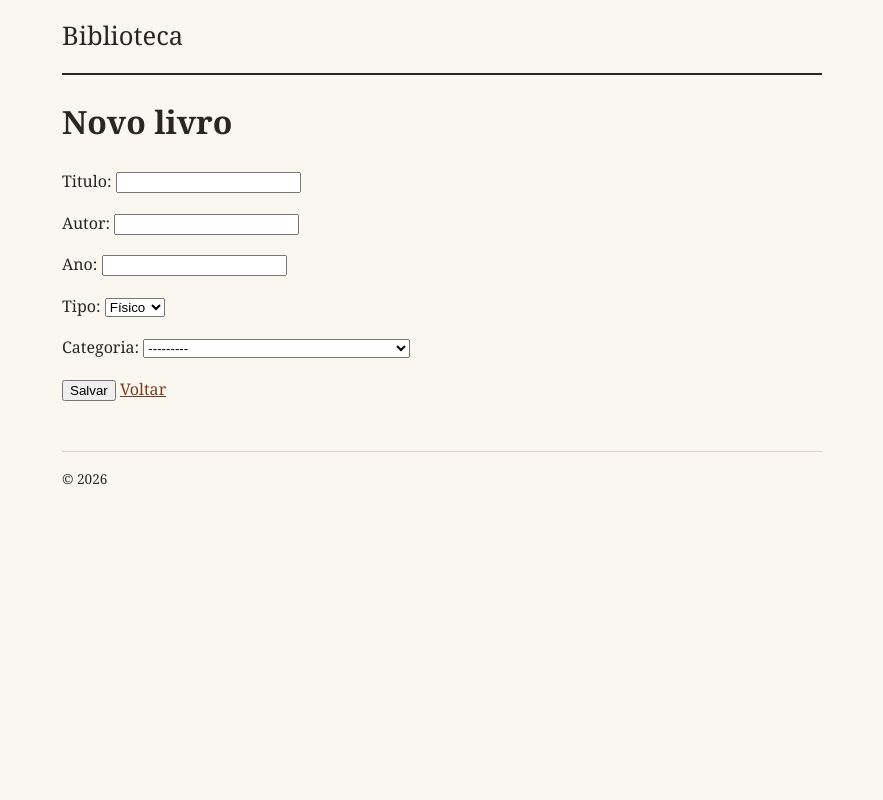
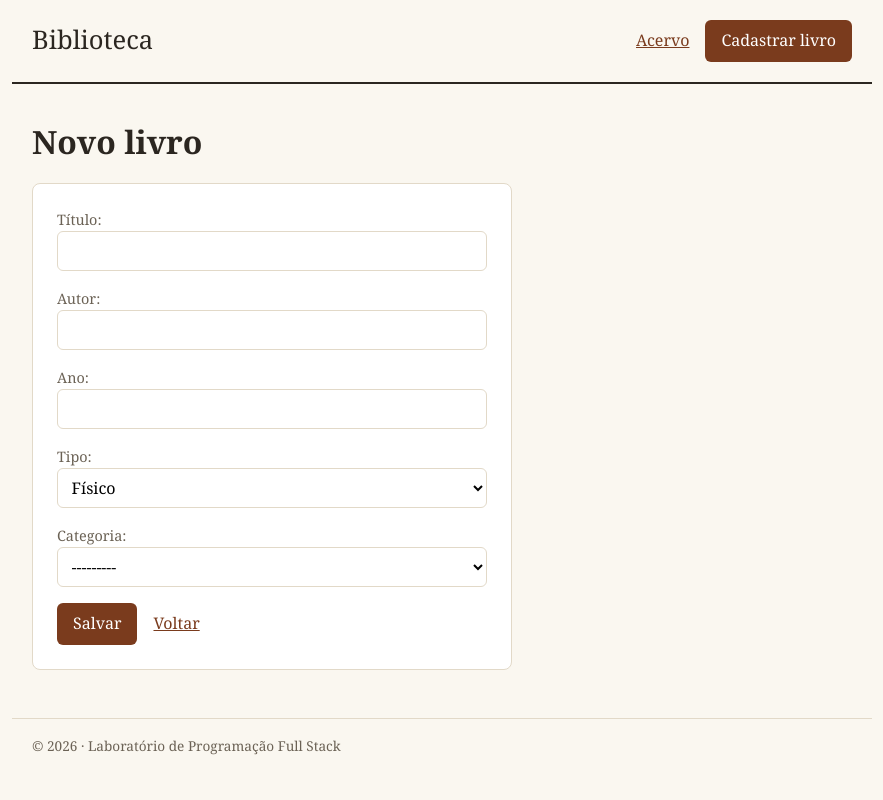
Before and after one commit to Oluisouza/biblioteca_fs_lab, a Django app: page /livros/novo/ in a window 1280 px wide. Shown: the whole page, without its empty margins (198-1081 px from the left). Run offline with Django 5.2, Linux system fonts and the light colour scheme.

Commit message:
Melhora layout com menu, fichas de livros e formulários estilizados

```diff
--- a/acervo/forms.py
+++ b/acervo/forms.py
@@ -3,6 +3,7 @@ from .models import Livro
 
 class LivroForm(forms.ModelForm):
     class Meta:
+        labels = {'titulo': 'Título'}
         model = Livro
         fields = ['titulo', 'autor', 'ano', 'tipo', 'categoria']
 
--- a/acervo/static/acervo/estilo.css
+++ b/acervo/static/acervo/estilo.css
@@ -1,26 +1,158 @@
+/* ---------- Variáveis: mude as cores num lugar só ---------- */
+:root {
+  --papel: #faf7f0;
+  --cartao: #ffffff;
+  --tinta: #2b2620;
+  --suave: #6b6255;
+  --linha: #e2d9c8;
+  --destaque: #7a3b1d;
+  --destaque-escuro: #5c2b14;
+}
+
+* { box-sizing: border-box; }
+
 body {
+  margin: 0;
   font-family: Georgia, "Times New Roman", serif;
-  max-width: 760px;
-  margin: 0 auto;
-  padding: 0 1rem;
-  color: #2b2620;
-  background: #faf7f0;
+  color: var(--tinta);
+  background: var(--papel);
   line-height: 1.6;
 }
-header {
+
+main, .topo, footer {
+  max-width: 860px;
+  margin: 0 auto;
+  padding: 0 1.25rem;
+}
+
+/* ---------- Cabeçalho ---------- */
+.topo {
+  display: flex;
+  justify-content: space-between;
+  align-items: center;
+  padding-top: 1.25rem;
+  padding-bottom: 1.25rem;
+  border-bottom: 2px solid var(--tinta);
+}
+.marca {
   font-size: 1.6rem;
-  padding: 1rem 0;
-  border-bottom: 2px solid #2b2620;
+  color: var(--tinta);
+  text-decoration: none;
 }
+nav { display: flex; gap: 1rem; align-items: center; }
+
+a { color: var(--destaque); }
+
+h1 { font-size: 2rem; margin: 2rem 0 1rem; }
+
+/* ---------- Botões ---------- */
+.botao, button {
+  display: inline-block;
+  padding: 0.5rem 1rem;
+  font: inherit;
+  color: #fff;
+  background: var(--destaque);
+  border: none;
+  border-radius: 6px;
+  text-decoration: none;
+  cursor: pointer;
+}
+.botao:hover, button:hover { background: var(--destaque-escuro); }
+
+/* ---------- Campos ---------- */
+input, select {
+  width: 100%;
+  height: 2.5rem;
+  padding: 0 0.6rem;
+  font: inherit;
+  background: var(--cartao);
+  border: 1px solid var(--linha);
+  border-radius: 6px;
+}
+input:focus, select:focus {
+  outline: 2px solid var(--destaque);
+  border-color: transparent;
+}
+label { display: block; font-size: 0.9rem; color: var(--suave); }
+
+/* ---------- Pesquisa ---------- */
+.busca {
+  display: grid;
+  grid-template-columns: 2fr 1fr 1.5fr;
+  gap: 0.75rem;
+  padding: 1rem;
+  background: var(--cartao);
+  border: 1px solid var(--linha);
+  border-radius: 8px;
+}
+.acoes { display: flex; gap: 1rem; align-items: center; }
+.busca .acoes { grid-column: 1 / -1; }
+
+.contagem { color: var(--suave); font-size: 0.9rem; }
+
+/* ---------- Lista de livros ---------- */
+.livros { list-style: none; padding: 0; margin: 0; }
+
+.ficha {
+  display: flex;
+  gap: 1rem;
+  padding: 1rem;
+  margin-bottom: 0.75rem;
+  background: var(--cartao);
+  border: 1px solid var(--linha);
+  border-radius: 8px;
+}
+.ficha h2 { font-size: 1.2rem; margin: 0; }
+.autor { margin: 0.1rem 0 0.5rem; color: var(--suave); }
+
+/* O código CDD em destaque, como a etiqueta na lombada do livro */
+.codigo {
+  flex-shrink: 0;
+  width: 3.5rem;
+  height: 3.5rem;
+  display: grid;
+  place-items: center;
+  font-weight: bold;
+  color: #fff;
+  background: var(--tinta);
+  border-radius: 6px;
+}
+
+.etiquetas { margin: 0; display: flex; flex-wrap: wrap; gap: 0.4rem; }
+.tag {
+  font-size: 0.8rem;
+  padding: 0.1rem 0.55rem;
+  background: var(--papel);
+  border: 1px solid var(--linha);
+  border-radius: 999px;
+}
+.tag-fisico { background: #efe3cf; }
+.tag-digital { background: #dbe8e4; }
+.tag-indisponivel { background: #f3d9d4; }
+
+.vazio { padding: 2rem; text-align: center; color: var(--suave); }
+
+/* ---------- Formulário de cadastro ---------- */
+.cartao {
+  padding: 1.5rem;
+  background: var(--cartao);
+  border: 1px solid var(--linha);
+  border-radius: 8px;
+}
+.formulario { max-width: 480px; }
+.formulario p { margin: 0 0 1rem; }
+.errorlist { color: #a12a1a; list-style: none; padding: 0; margin: 0.25rem 0; font-size: 0.9rem; }
+
 footer {
   margin-top: 3rem;
-  padding: 1rem 0;
-  border-top: 1px solid #d8d0c0;
+  padding-top: 1rem;
+  padding-bottom: 2rem;
+  border-top: 1px solid var(--linha);
   font-size: 0.85rem;
+  color: var(--suave);
 }
-a { color: #7a3b1d; }
-.busca { display: flex; flex-wrap: wrap; gap: 0.5rem; align-items: center; margin-bottom: 1.5rem; }
-.livros { list-style: none; padding: 0; }
-.livros li { padding: 0.75rem 0; border-bottom: 1px solid #d8d0c0; }
-.meta { display: block; font-size: 0.85rem; color: #6b6255; }
-.errorlist { color: #a12a1a; }
+
+/* ---------- Celular: pesquisa em uma coluna ---------- */
+@media (max-width: 640px) {
+  .busca { grid-template-columns: 1fr; }
+}
--- a/acervo/templates/acervo/base.html
+++ b/acervo/templates/acervo/base.html
@@ -3,12 +3,23 @@
 <html lang="pt-br">
 <head>
   <meta charset="utf-8">
-  <title>Biblioteca</title>
+  <meta name="viewport" content="width=device-width, initial-scale=1">
+  <title>{% block titulo %}Biblioteca{% endblock %}</title>
   <link rel="stylesheet" href="{% static 'acervo/estilo.css' %}">
 </head>
 <body>
-  <header>Biblioteca</header>
-  {% block conteudo %}{% endblock %}
-  <footer>© 2026</footer>
+  <header class="topo">
+    <a href="{% url 'lista' %}" class="marca">Biblioteca</a>
+    <nav>
+      <a href="{% url 'lista' %}">Acervo</a>
+      <a href="{% url 'novo' %}" class="botao">Cadastrar livro</a>
+    </nav>
+  </header>
+
+  <main>
+    {% block conteudo %}{% endblock %}
+  </main>
+
+  <footer>© 2026 · Laboratório de Programação Full Stack</footer>
 </body>
 </html>
--- a/acervo/templates/acervo/form.html
+++ b/acervo/templates/acervo/form.html
@@ -1,11 +1,16 @@
 {% extends 'acervo/base.html' %}
+
+{% block titulo %}Novo livro · Biblioteca{% endblock %}
 
 {% block conteudo %}
   <h1>Novo livro</h1>
-  <form method="post">
+
+  <form method="post" class="cartao formulario">
     {% csrf_token %}
     {{ form.as_p }}
-    <button>Salvar</button>
-    <a href="{% url 'lista' %}">Voltar</a>
+    <div class="acoes">
+      <button class="botao">Salvar</button>
+      <a href="{% url 'lista' %}">Voltar</a>
+    </div>
   </form>
 {% endblock %}
```
Also changed, not shown: acervo/templates/acervo/lista.html (+23 -23 lines).
